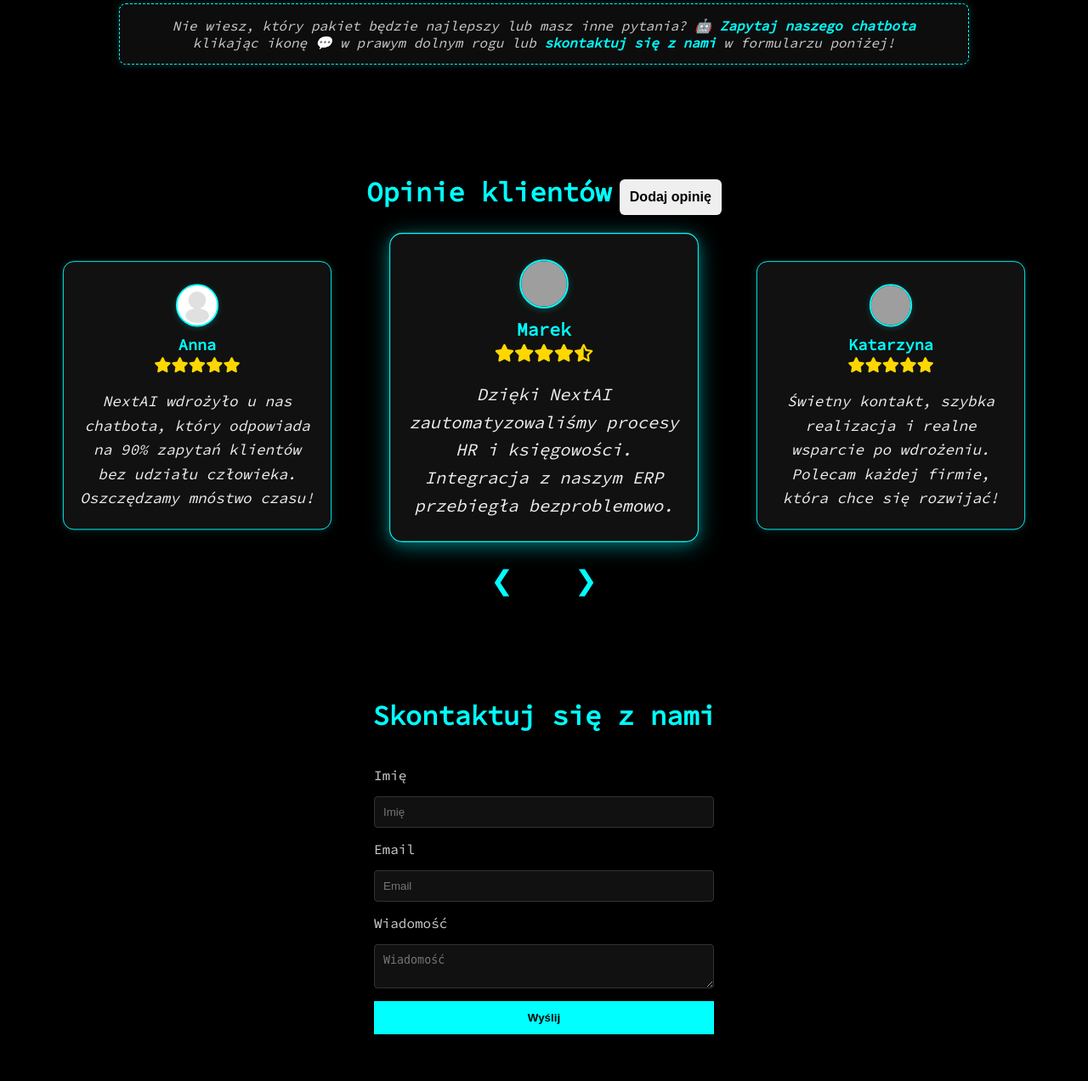
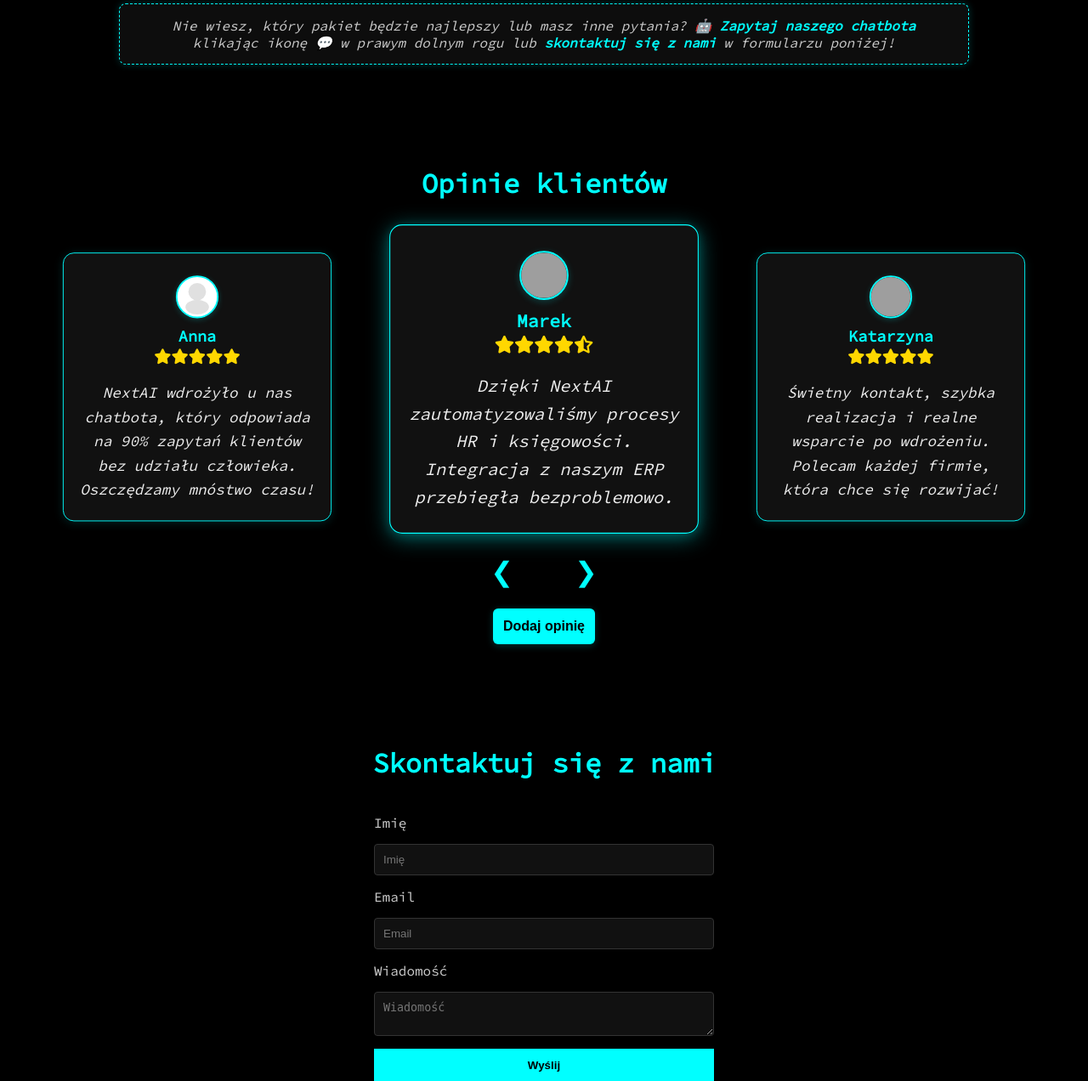
Before and after one commit to MatysiakQ/NextAI, a PHP site: page /main/index.html in a window 1280 px wide. Shown: the part 5064-6336 px from the top of the page at 85% size. Run offline with PHP 8.4, Linux system fonts and the light colour scheme; data that the repository does not hold is empty; grey boxes are pictures that could not be loaded.

Commit message:
dodawanie opinii

```diff
--- a/main/index.html
+++ b/main/index.html
@@ -315,7 +315,6 @@
     <!-- TESTIMONIALS SECTION -->
     <section class="testimonials" id="testimonials">
       <h2 class="section-title glitch" data-text="Opinie klientów">Opinie klientów</h2>
-      <button id="add-opinion-btn" class="subscribe-button" style="margin-bottom:24px;">Dodaj opinię</button>
       <div class="testimonial-slider">
         <div class="testimonial-card">
           <span class="testimonial-avatar"
@@ -488,6 +487,9 @@
         <button class="testimonial-prev" aria-label="Poprzednia opinia">&#10094;</button>
         <button class="testimonial-next" aria-label="Następna opinia">&#10095;</button>
       </div>
+      <!-- Przycisk przeniesiony pod strzałki -->
+      <button id="add-opinion-btn" class="contact-form-button" style="margin:24px auto 0 auto;display:block;">Dodaj
+      opinię</button>
     </section>
 
     <section id="contact" class="contact spotlight">
@@ -518,6 +520,11 @@
         <form id="opinion-form" style="display:flex;flex-direction:column;gap:14px;">
           <label for="opinion-name" style="color:#ccc;">Imię lub nick</label>
           <input id="opinion-name" name="name" type="text" maxlength="32" required style="padding:8px;border-radius:6px;border:1px solid #222;background:#181a2b;color:#fff;">
+          <!-- Nowy checkbox anonimowości -->
+          <label style="display:flex;align-items:center;gap:8px;margin-bottom:0;font-size:0.98em;color:#0ff;cursor:pointer;">
+            <input type="checkbox" id="opinion-anonymous" name="anonymous" style="accent-color:var(--accent-default);width:18px;height:18px;margin:0;">
+            <span>Dodaj anonimowo</span>
+          </label>
           <label for="opinion-stars" style="color:#ccc;">Ocena</label>
           <select id="opinion-stars" name="stars" required style="padding:8px;border-radius:6px;border:1px solid #222;background:#181a2b;color:#fff;">
             <option value="5">★★★★★</option>
@@ -528,7 +535,8 @@
           </select>
           <label for="opinion-text" style="color:#ccc;">Opinia</label>
           <textarea id="opinion-text" name="text" rows="4" maxlength="400" required style="padding:8px;border-radius:6px;border:1px solid #222;background:#181a2b;color:#fff;"></textarea>
-          <button type="submit" class="subscribe-button" style="margin-top:10px;">Wyślij opinię</button>
+          <!-- Zmieniony przycisk na niebieski -->
+          <button type="submit" class="contact-form-button" style="margin-top:10px;">Wyślij opinię</button>
         </form>
         <div id="opinion-success" class="newsletter-success hidden" style="margin-top:18px;">Dziękujemy za opinię!</div>
       </div>
--- a/main/main.js
+++ b/main/main.js
@@ -423,6 +423,22 @@ document.addEventListener('DOMContentLoaded', () => {
   const closeOpinionModal = document.getElementById('close-opinion-modal');
   const opinionForm = document.getElementById('opinion-form');
   const opinionSuccess = document.getElementById('opinion-success');
+  // Dodane: obsługa anonimowości
+  const opinionName = document.getElementById('opinion-name');
+  const opinionAnonymous = document.getElementById('opinion-anonymous');
+
+  if (opinionAnonymous && opinionName) {
+    opinionAnonymous.addEventListener('change', function () {
+      if (this.checked) {
+        opinionName.value = '';
+        opinionName.disabled = true;
+        opinionName.placeholder = 'Anonimowy';
+      } else {
+        opinionName.disabled = false;
+        opinionName.placeholder = 'Imię lub nick';
+      }
+    });
+  }
 
   if (addOpinionBtn && addOpinionModal && closeOpinionModal && opinionForm) {
     addOpinionBtn.addEventListener('click', () => {
@@ -430,6 +446,11 @@ document.addEventListener('DOMContentLoaded', () => {
       document.body.classList.add('modal-open');
       opinionForm.reset();
       opinionSuccess.classList.add('hidden');
+      // Resetuj stan anonimowości
+      if (opinionAnonymous && opinionName) {
+        opinionName.disabled = false;
+        opinionName.placeholder = 'Imię lub nick';
+      }
     });
     closeOpinionModal.addEventListener('click', () => {
       addOpinionModal.classList.add('hidden');
@@ -443,6 +464,10 @@ document.addEventListener('DOMContentLoaded', () => {
     });
     opinionForm.addEventListener('submit', function (e) {
       e.preventDefault();
+      // Obsługa anonimowości
+      if (opinionAnonymous && opinionAnonymous.checked && opinionName) {
+        opinionName.value = 'Anonimowy';
+      }
       // Tu można dodać wysyłkę do backendu lub localStorage
       opinionSuccess.classList.remove('hidden');
       setTimeout(() => {
--- a/main/style.css
+++ b/main/style.css
@@ -849,6 +849,69 @@ section {
 
 .contact-form button:hover {
   background: rgba(0, 255, 255, 0.8);
+}
+
+.contact-form-button {
+  padding: 12px;
+  background: var(--accent-default);
+  color: #000;
+  border: none;
+  border-radius: 6px;
+  font-weight: bold;
+  font-size: 1rem;
+  cursor: pointer;
+  transition: background .3s, color .3s, box-shadow .3s;
+  box-shadow: 0 2px 8px #0ff3;
+  margin-top: 10px;
+  position: relative;
+  overflow: hidden;
+}
+.contact-form-button:hover {
+  background: #00e6e6;
+  color: #181a2b;
+  box-shadow: 0 0 16px #0ff6;
+}
+/* Efekt fali na kliknięcie */
+.contact-form-button::after {
+  content: "";
+  position: absolute;
+  left: 50%; top: 50%;
+  transform: translate(-50%, -50%) scale(0);
+  width: 200%;
+  height: 200%;
+  background: rgba(0,255,255,0.18);
+  border-radius: 50%;
+  pointer-events: none;
+  transition: transform 0.5s, opacity 0.5s;
+  opacity: 0;
+}
+.contact-form-button:active::after {
+  transform: translate(-50%, -50%) scale(1);
+  opacity: 1;
+  transition: 0s;
+}
+
+/* Styl dla checkboxa anonimowości w modalu opinii */
+#opinion-anonymous {
+  appearance: none;
+  -webkit-appearance: none;
+  width: 18px;
+  height: 18px;
+  border: 2px solid var(--accent-default);
+  border-radius: 4px;
+  background: transparent;
+  outline: none;
+  box-shadow: 0 0 4px #0ff4;
+  cursor: pointer;
+  transition: background 0.2s, border-color 0.2s;
+  vertical-align: middle;
+}
+#opinion-anonymous:focus {
+  outline: 2px solid var(--accent-default);
+}
+#opinion-anonymous:checked {
+  background: var(--accent-default);
+  border-color: var(--accent-default);
 }
 
 /*=========================================
```
